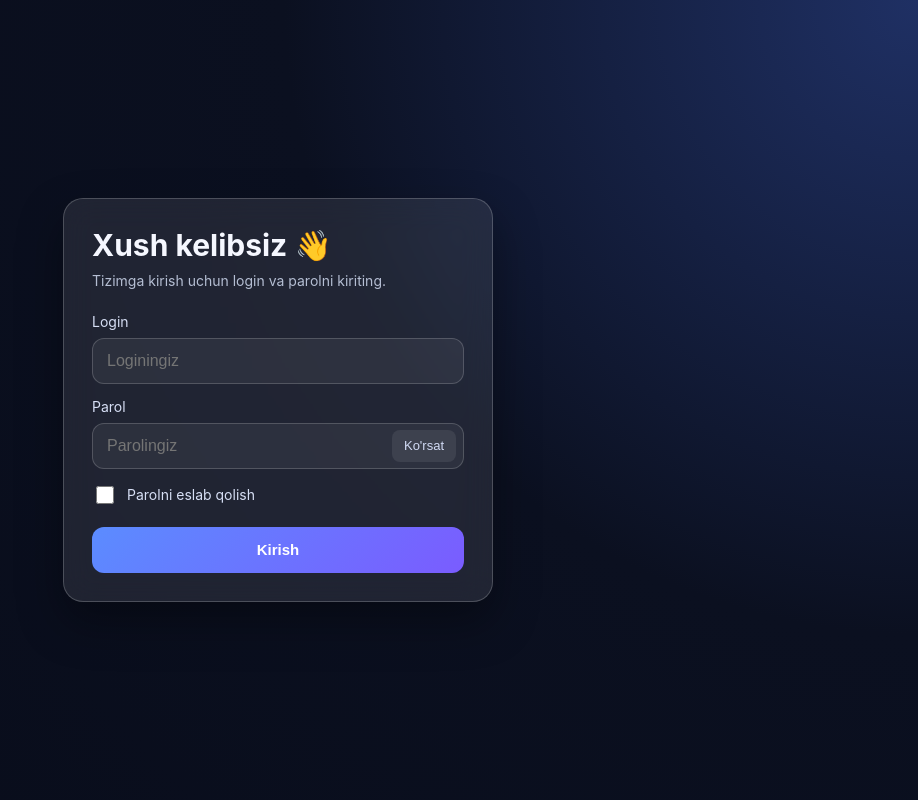
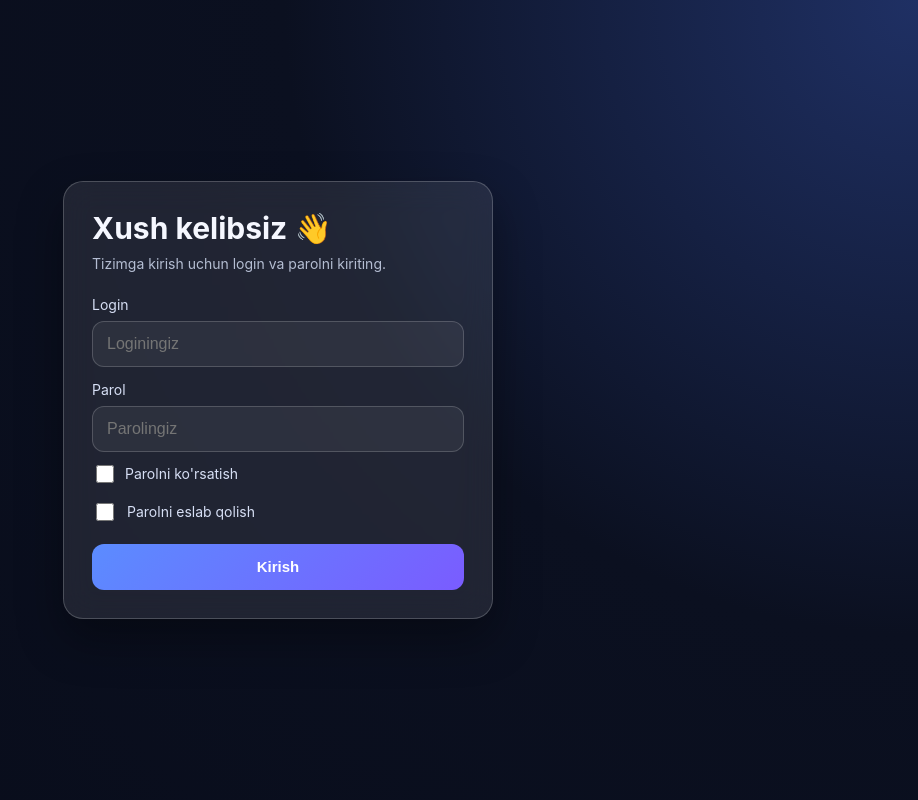
Before and after one commit to WebMuhammadBR/django-farm-bot, a Django app: page /login/ in a window 1280 px wide. Shown: the whole page, without its empty margins (362-1280 px from the left). Run offline with Django 5.2, Linux system fonts and the light colour scheme.

Commit message:
Move login assets to static and restore show-password checkbox

```diff
--- /dev/null
+++ b/query/static/query/css/login.css
@@ -0,0 +1,165 @@
+:root {
+    --bg: #0b1020;
+    --card: rgba(255, 255, 255, 0.09);
+    --border: rgba(255, 255, 255, 0.2);
+    --text: #f5f7ff;
+    --muted: #b5bed3;
+    --primary: #5b8cff;
+    --primary-dark: #3f70eb;
+}
+
+* {
+    box-sizing: border-box;
+}
+
+body {
+    margin: 0;
+    min-height: 100vh;
+    font-family: "Inter", "Segoe UI", Arial, sans-serif;
+    background: radial-gradient(circle at top right, #1f3064 0%, var(--bg) 42%, #080c1a 100%);
+    color: var(--text);
+    display: grid;
+    place-items: center;
+    padding: max(16px, env(safe-area-inset-top)) max(16px, env(safe-area-inset-right)) max(16px, env(safe-area-inset-bottom)) max(16px, env(safe-area-inset-left));
+}
+
+.card {
+    width: min(100%, 430px);
+    background: var(--card);
+    border: 1px solid var(--border);
+    border-radius: 20px;
+    backdrop-filter: blur(16px);
+    padding: 28px;
+    box-shadow: 0 20px 45px rgba(0, 0, 0, 0.35);
+}
+
+.title {
+    margin: 0;
+    font-size: clamp(24px, 5vw, 30px);
+    font-weight: 700;
+    line-height: 1.2;
+}
+
+.subtitle {
+    margin: 8px 0 22px;
+    color: var(--muted);
+    font-size: clamp(13px, 3.6vw, 14px);
+    line-height: 1.4;
+}
+
+.field {
+    margin-bottom: 14px;
+}
+
+.label {
+    display: block;
+    margin-bottom: 8px;
+    font-size: 14px;
+    color: #d7dff5;
+}
+
+.input-wrap {
+    position: relative;
+}
+
+.input {
+    width: 100%;
+    min-height: 46px;
+    border: 1px solid rgba(255, 255, 255, 0.18);
+    border-radius: 12px;
+    padding: 12px 14px;
+    background: rgba(255, 255, 255, 0.06);
+    color: var(--text);
+    font-size: 16px;
+    outline: none;
+    transition: border-color .2s, box-shadow .2s;
+}
+
+.input:focus {
+    border-color: var(--primary);
+    box-shadow: 0 0 0 3px rgba(91, 140, 255, 0.25);
+}
+
+.show-password {
+    display: flex;
+    align-items: center;
+    gap: 8px;
+    margin-top: 10px;
+    font-size: 14px;
+    color: #d7dff5;
+    user-select: none;
+}
+
+.show-password input {
+    width: 18px;
+    height: 18px;
+    accent-color: var(--primary);
+}
+
+.remember {
+    display: flex;
+    align-items: center;
+    gap: 10px;
+    margin: 12px 0 20px;
+    font-size: 14px;
+    color: #d7dff5;
+    user-select: none;
+}
+
+.remember input {
+    width: 18px;
+    height: 18px;
+    accent-color: var(--primary);
+}
+
+.btn {
+    width: 100%;
+    min-height: 46px;
+    border: 0;
+    border-radius: 12px;
+    background: linear-gradient(135deg, var(--primary), #7a5cff);
+    color: #fff;
+    padding: 12px 16px;
+    font-size: 15px;
+    font-weight: 600;
+    cursor: pointer;
+    transition: transform .15s, background .2s;
+}
+
+.btn:hover,
+.btn:focus-visible {
+    transform: translateY(-1px);
+    background: linear-gradient(135deg, var(--primary-dark), #6847f4);
+}
+
+.error {
+    margin-bottom: 14px;
+    border: 1px solid rgba(255, 107, 107, 0.45);
+    background: rgba(255, 107, 107, 0.15);
+    color: #ffd5d5;
+    border-radius: 10px;
+    padding: 10px 12px;
+    font-size: 14px;
+    line-height: 1.35;
+}
+
+@media (max-width: 480px) {
+    body {
+        align-items: start;
+    }
+
+    .card {
+        margin-top: 6vh;
+        padding: 22px 16px;
+        border-radius: 16px;
+    }
+
+    .subtitle {
+        margin-bottom: 18px;
+    }
+
+    .remember {
+        font-size: 13px;
+        margin-bottom: 16px;
+    }
+}
--- /dev/null
+++ b/query/static/query/js/login.js
@@ -0,0 +1,8 @@
+const passwordInput = document.getElementById("id_password");
+const showPasswordCheckbox = document.getElementById("id_show_password");
+
+if (passwordInput && showPasswordCheckbox) {
+    showPasswordCheckbox.addEventListener("change", () => {
+        passwordInput.type = showPasswordCheckbox.checked ? "text" : "password";
+    });
+}
--- a/query/templates/query/login.html
+++ b/query/templates/query/login.html
@@ -1,176 +1,11 @@
+{% load static %}
 <!DOCTYPE html>
 <html lang="uz">
 <head>
     <meta charset="UTF-8" />
     <meta name="viewport" content="width=device-width, initial-scale=1.0, viewport-fit=cover" />
     <title>Tizimga kirish</title>
-    <style>
-        :root {
-            --bg: #0b1020;
-            --card: rgba(255, 255, 255, 0.09);
-            --border: rgba(255, 255, 255, 0.2);
-            --text: #f5f7ff;
-            --muted: #b5bed3;
-            --primary: #5b8cff;
-            --primary-dark: #3f70eb;
-        }
-
-        * {
-            box-sizing: border-box;
-        }
-
-        body {
-            margin: 0;
-            min-height: 100vh;
-            font-family: "Inter", "Segoe UI", Arial, sans-serif;
-            background: radial-gradient(circle at top right, #1f3064 0%, var(--bg) 42%, #080c1a 100%);
-            color: var(--text);
-            display: grid;
-            place-items: center;
-            padding: max(16px, env(safe-area-inset-top)) max(16px, env(safe-area-inset-right)) max(16px, env(safe-area-inset-bottom)) max(16px, env(safe-area-inset-left));
-        }
-
-        .card {
-            width: min(100%, 430px);
-            background: var(--card);
-            border: 1px solid var(--border);
-            border-radius: 20px;
-            backdrop-filter: blur(16px);
-            padding: 28px;
-            box-shadow: 0 20px 45px rgba(0, 0, 0, 0.35);
-        }
-
-        .title {
-            margin: 0;
-            font-size: clamp(24px, 5vw, 30px);
-            font-weight: 700;
-            line-height: 1.2;
-        }
-
-        .subtitle {
-            margin: 8px 0 22px;
-            color: var(--muted);
-            font-size: clamp(13px, 3.6vw, 14px);
-            line-height: 1.4;
-        }
-
-        .field {
-            margin-bottom: 14px;
-        }
-
-        .label {
-            display: block;
-            margin-bottom: 8px;
-            font-size: 14px;
-            color: #d7dff5;
-        }
-
-        .input-wrap {
-            position: relative;
-        }
-
-        .input {
-            width: 100%;
-            min-height: 46px;
-            border: 1px solid rgba(255, 255, 255, 0.18);
-            border-radius: 12px;
-            padding: 12px 56px 12px 14px;
-            background: rgba(255, 255, 255, 0.06);
-            color: var(--text);
-            font-size: 16px;
-            outline: none;
-            transition: border-color .2s, box-shadow .2s;
-        }
-
-        .input:focus {
-            border-color: var(--primary);
-            box-shadow: 0 0 0 3px rgba(91, 140, 255, 0.25);
-        }
-
-        .toggle-pass {
-            position: absolute;
-            right: 8px;
-            top: 50%;
-            transform: translateY(-50%);
-            border: 0;
-            border-radius: 8px;
-            background: rgba(255, 255, 255, 0.08);
-            color: #d1daf4;
-            cursor: pointer;
-            font-size: 13px;
-            min-height: 32px;
-            min-width: 64px;
-            padding: 0 10px;
-        }
-
-        .remember {
-            display: flex;
-            align-items: center;
-            gap: 10px;
-            margin: 12px 0 20px;
-            font-size: 14px;
-            color: #d7dff5;
-            user-select: none;
-        }
-
-        .remember input {
-            width: 18px;
-            height: 18px;
-            accent-color: var(--primary);
-        }
-
-        .btn {
-            width: 100%;
-            min-height: 46px;
-            border: 0;
-            border-radius: 12px;
-            background: linear-gradient(135deg, var(--primary), #7a5cff);
-            color: #fff;
-            padding: 12px 16px;
-            font-size: 15px;
-            font-weight: 600;
-            cursor: pointer;
-            transition: transform .15s, background .2s;
-        }
-
-        .btn:hover,
-        .btn:focus-visible {
-            transform: translateY(-1px);
-            background: linear-gradient(135deg, var(--primary-dark), #6847f4);
-        }
-
-        .error {
-            margin-bottom: 14px;
-            border: 1px solid rgba(255, 107, 107, 0.45);
-            background: rgba(255, 107, 107, 0.15);
-            color: #ffd5d5;
-            border-radius: 10px;
-            padding: 10px 12px;
-            font-size: 14px;
-            line-height: 1.35;
-        }
-
-        @media (max-width: 480px) {
-            body {
-                align-items: start;
-            }
-
-            .card {
-                margin-top: 6vh;
-                padding: 22px 16px;
-                border-radius: 16px;
-            }
-
-            .subtitle {
-                margin-bottom: 18px;
-            }
-
-            .remember {
-                font-size: 13px;
-                margin-bottom: 16px;
-            }
-        }
-    </style>
+    <link rel="stylesheet" href="{% static 'query/css/login.css' %}">
 </head>
 <body>
 <div class="card">
@@ -214,8 +49,11 @@
                     required
                     autocomplete="current-password"
                 />
-                <button type="button" id="togglePassword" class="toggle-pass" aria-label="Parolni ko'rsatish">Ko'rsat</button>
             </div>
+            <label class="show-password" for="id_show_password">
+                <input id="id_show_password" type="checkbox" />
+                Parolni ko'rsatish
+            </label>
         </div>
 
         <label class="remember" for="id_remember_me">
@@ -227,16 +65,6 @@
     </form>
 </div>
 
-<script>
-    const passwordInput = document.getElementById("id_password");
-    const toggleButton = document.getElementById("togglePassword");
-
-    toggleButton.addEventListener("click", () => {
-        const isPassword = passwordInput.type === "password";
-        passwordInput.type = isPassword ? "text" : "password";
-        toggleButton.textContent = isPassword ? "Yashir" : "Ko'rsat";
-        toggleButton.setAttribute("aria-label", isPassword ? "Parolni yashirish" : "Parolni ko'rsatish");
-    });
-</script>
+<script src="{% static 'query/js/login.js' %}"></script>
 </body>
 </html>
```
